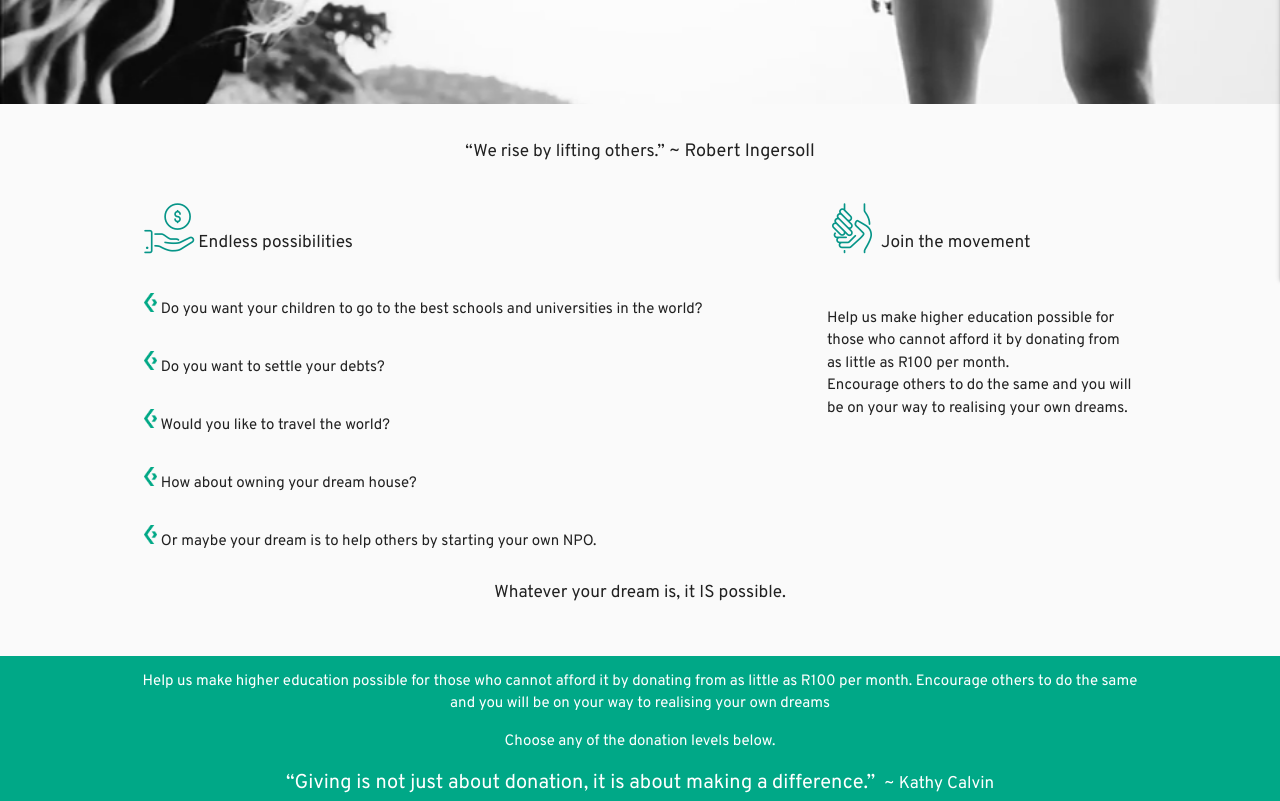
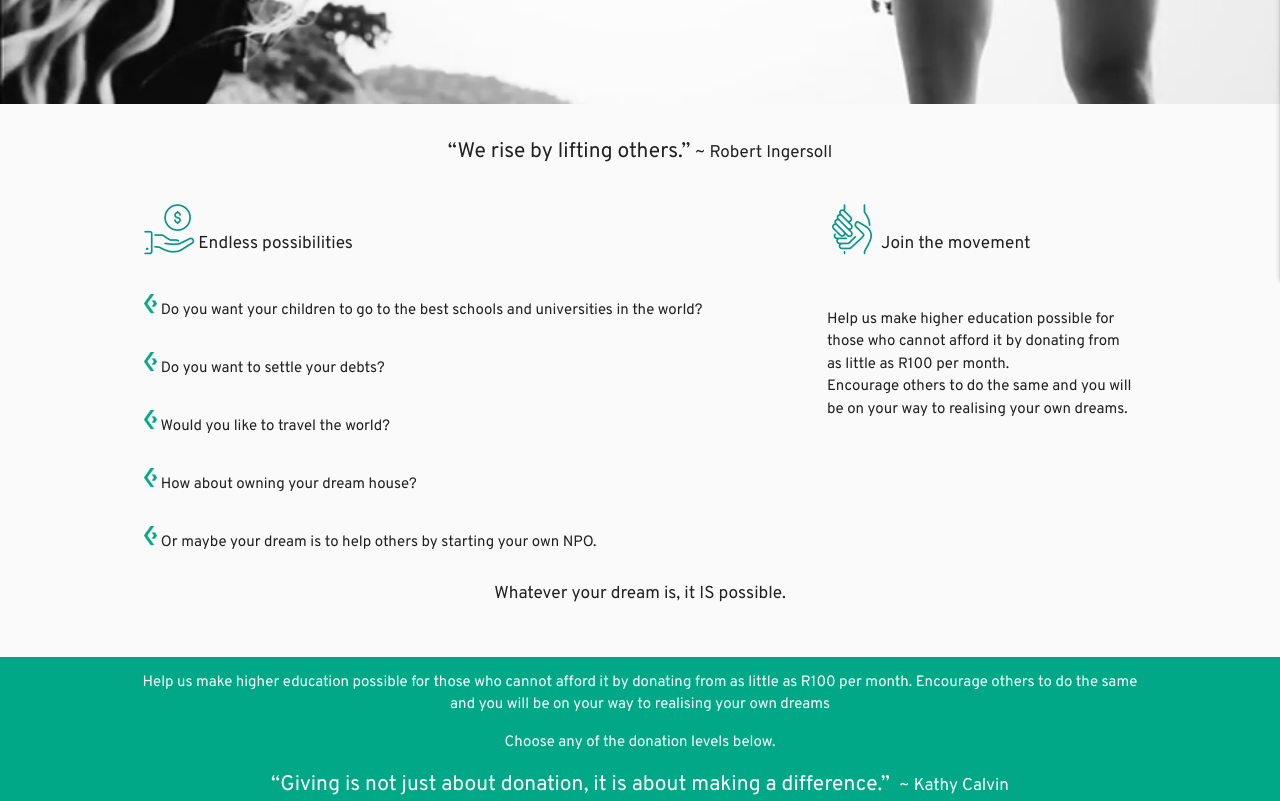
Before and after one commit to vtrev/expansiorwebsite, a plain HTML site: page join.html in a window 1280 px wide. Shown: the part 580-1381 px from the top of the page. Drawn offline with Linux system fonts and the light colour scheme.

Commit message:
fixed alles

```diff
--- a/css/style.css
+++ b/css/style.css
@@ -1,6 +1,11 @@
 /* owl */
 
 /*============================================ Global styles ==============================================*/
+
+#join-main q {
+    font-size: 21px;
+}
+
 .btn {
     background-color: #00A887;
 }
--- a/join.html
+++ b/join.html
@@ -86,7 +86,7 @@
             <div class="row">
                 <div class="col s12 m12 l12">
                     <br>
-                    <h5 class="center "> <q>We rise by lifting others.</q> <span style="font-size:18px;">~ Robert
+                    <h5 class="center "> <q>We rise by lifting others.</q> <span style="font-size:17px;">~ Robert
                             Ingersoll</span></h5>
                 </div>
                 <div class="col s12 m12 l8">
@@ -173,10 +173,10 @@
                     <p>Choose any of the donation levels below.</p>
                 </div>
                 <div class=" col s12 m12 l12 ftco-animate text-center fadeInUp ftco-animated">
-                    <label style="font-size: 20px; color: black"><q>Giving is not just about donation, it is about
+                    <label style="font-size: 21px; color: black"><q>Giving is not just about donation, it is about
                             making
-                            a difference.</q> </label><label style="font-size: 17px; color: white">&nbsp;~ Kathy
-                        Calvin</label>
+                            a difference.</q> </label><span style="font-size: 17px; color: white">&nbsp;~ Kathy
+                        Calvin</span>
                 </div>
             </div>
             <div id="cards" class="row center">
```
